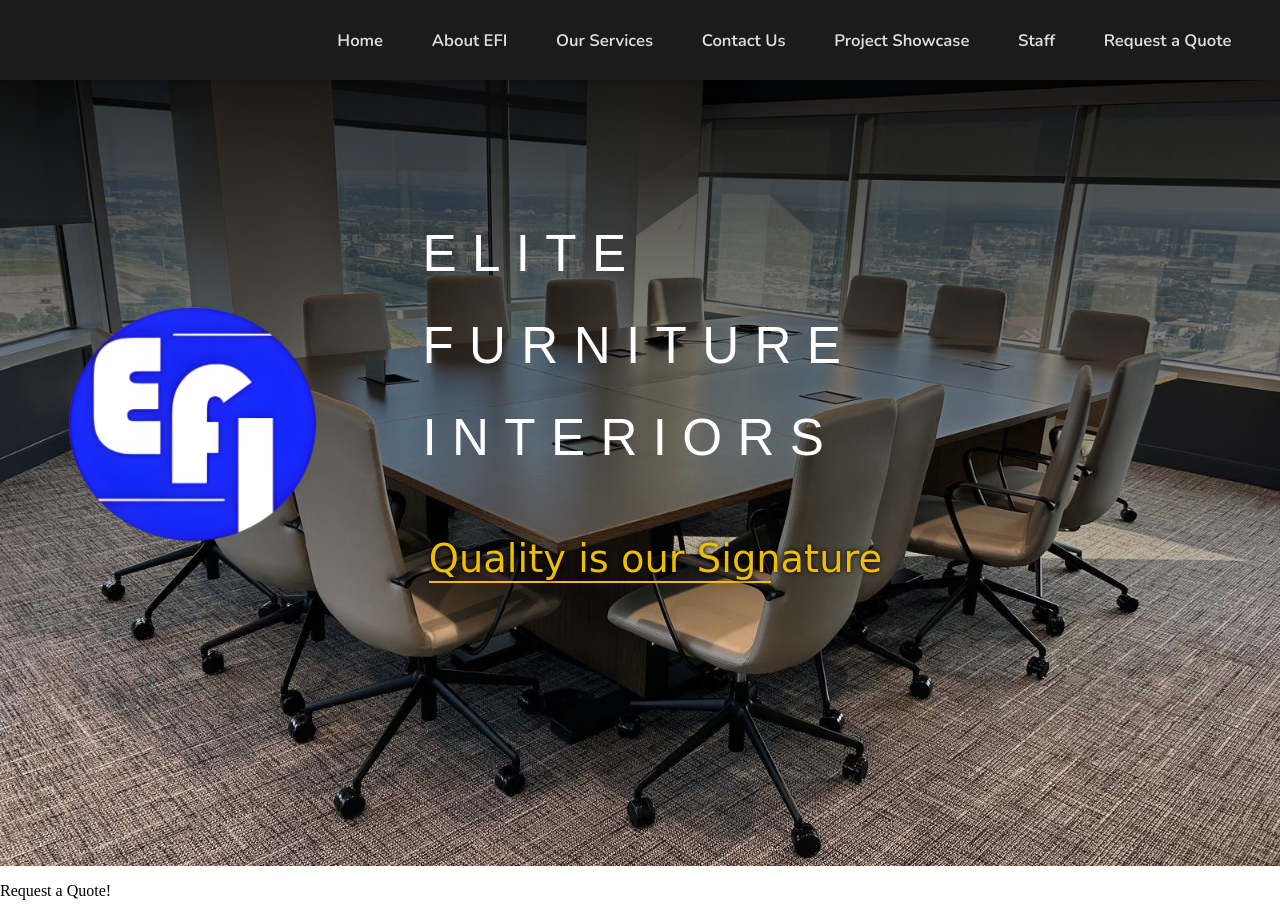
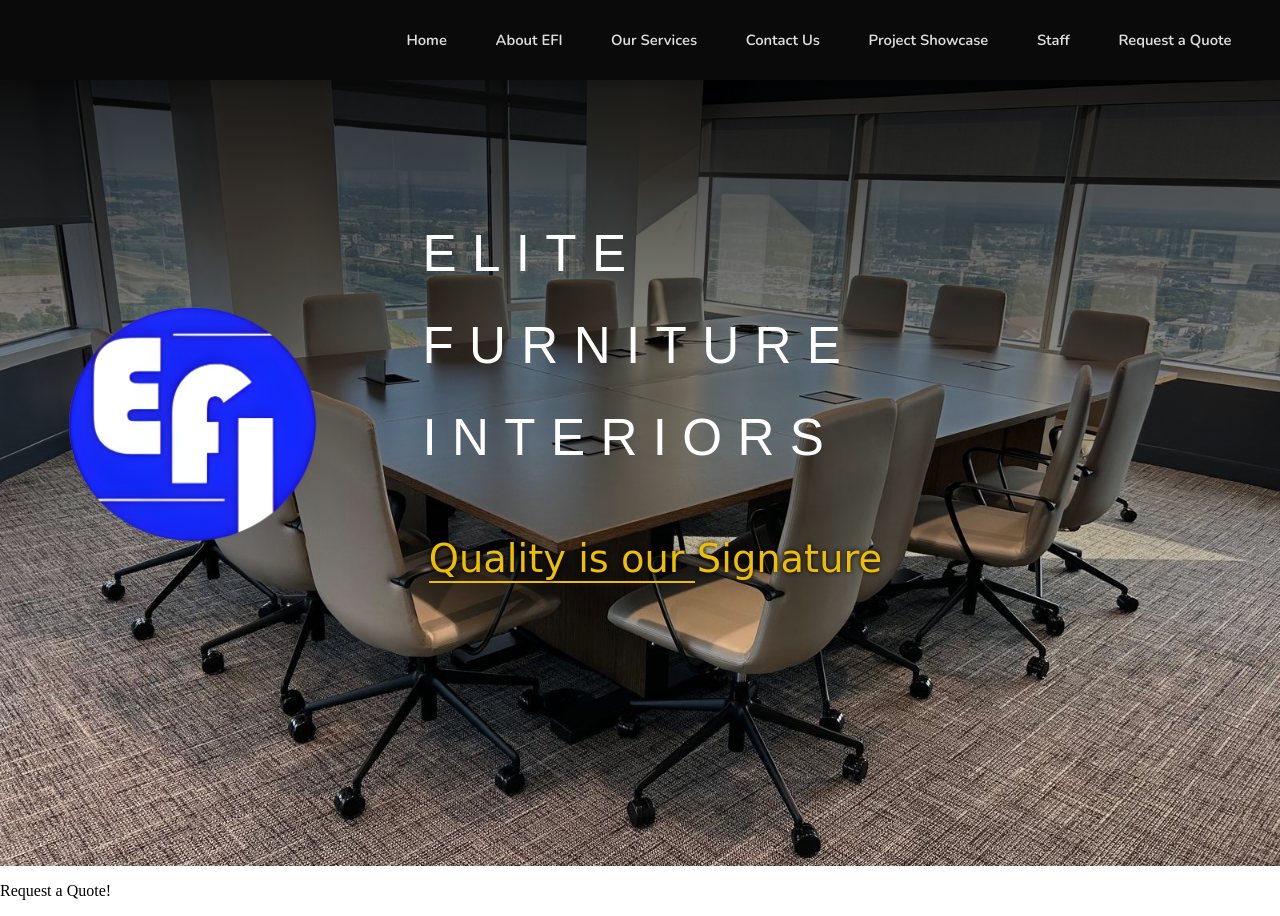
Before and after one commit to efiincwebstart/NewEFIWeb, a plain HTML site: page index.html in a window 1280 px wide. Drawn offline with nearby package versions, Linux system fonts and the light colour scheme; a web font is replaced by a local one.

Commit message:
Better format + New pages

```diff
--- a/index.html
+++ b/index.html
@@ -75,12 +75,12 @@
 
 <div class ="navbar">
 <a href="index.html" class="navlink">Home</a>
-<a href="index.html" class="navlink">About EFI</a>
-<a href="index.html" class="navlink">Our Services</a>
-<a href="index.html" class="navlink">Contact Us</a>
-<a href="index.html" class="navlink">Project Showcase</a>
-<a href="index.html" class="navlink">Staff</a>
-<a href="index.html" class="navlink">Request a Quote</a>
+<a href="about.html" class="navlink">About EFI</a>
+<a href="services.html" class="navlink">Our Services</a>
+<a href="contact.html" class="navlink">Contact Us</a>
+<a href="projects.html" class="navlink">Project Showcase</a>
+<a href="staff.html" class="navlink">Staff</a>
+<a href="quotes.html" class="navlink">Request a Quote</a>
 
 </div>
 
@@ -101,12 +101,11 @@
 
     <div style="margin-left:33.5%">
       <div class="subtext">Quality is our Signature</div>
-      <hr width="40%" style="border: 1px solid #eebe00; margin-top: 0em; margin-left: 0;"/>
+      <hr width="31%" style="border: 1px solid #eebe00; margin-top: 0em; margin-left: 0;"/>
     </div>
   </div>
+</section>
   <p>Request a Quote!</p>
-</section>
-
 
 
 
--- a/usefulstyles.css
+++ b/usefulstyles.css
@@ -30,7 +30,7 @@ body {
   left: 0;
   width: 100%;
   height: 10vh;
-  background-color: #1b1b1b;
+  background-color: #0a0a0a;
   display: flex;
   align-items: center;
   justify-content: right;
@@ -46,7 +46,7 @@ body {
   font-optical-sizing: auto;
   font-weight: 650;
   font-style: normal;
-  font-size: 1.3vw;
+  font-size: 1.15vw;
   transition: color 0.3s ease;
 }
 
```
Also changed, not shown: about.html (added), contact.html (added), projects.html (added), quotes.html (added), services.html (added), staff.html (added).
